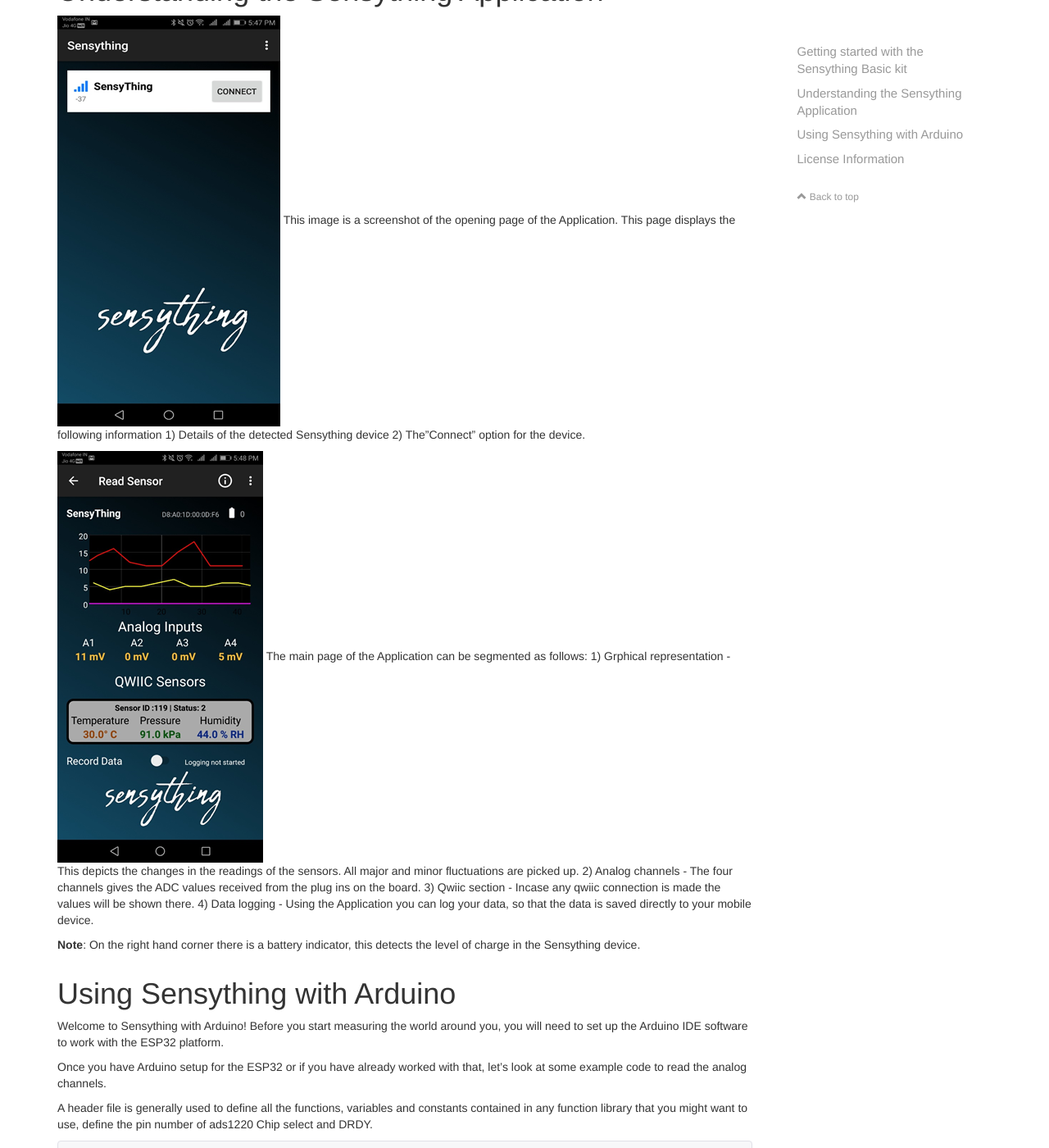
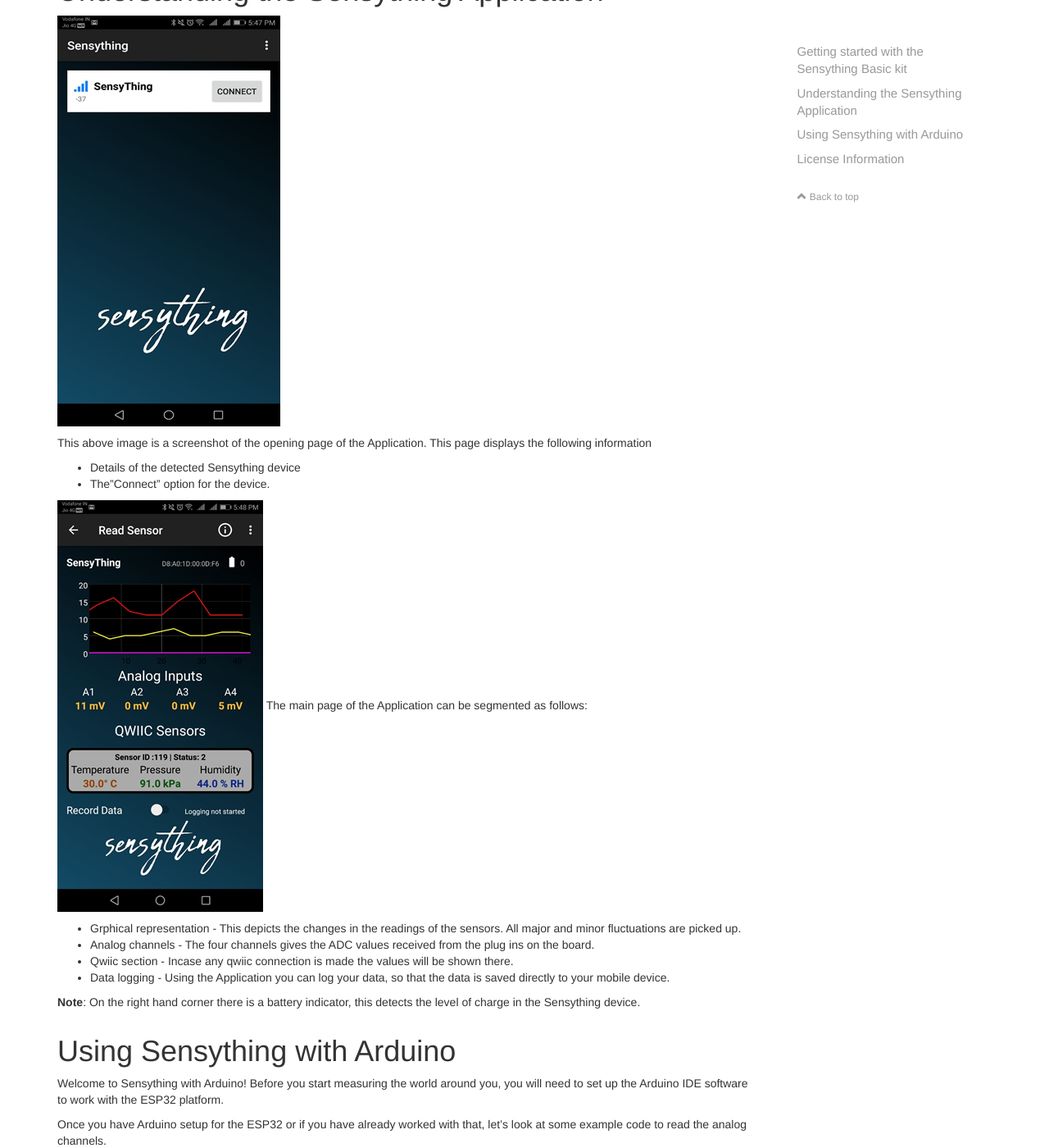
Before and after one commit to Protocentral/protocentral_sensything, a Jekyll site: the page built from docs/index.md, in a window 1280 px wide and 1400 px high, scrolled down 3627 px. Shown: the whole window at 82% size. Built offline with Jekyll 4.4.1, drawn with Linux system fonts in a browser that asks for light colours; nearby versions of some CDN libraries; comment, search, counter and statistics services are not loaded; our own code applies the rules of GitHub Pages for plain Markdown files.

Commit message:
Update index.md

```diff
--- a/docs/index.md
+++ b/docs/index.md
@@ -55,16 +55,17 @@
 # Understanding the Sensything Application
 
 ![sensything_app_1](images//sensything_app_1.png)
-This image is a screenshot of the opening page of the Application. This page displays the following information
-1) Details of the detected Sensything device
-2) The"Connect" option for the device.
+
+This above image is a screenshot of the opening page of the Application. This page displays the following information
+* Details of the detected Sensything device
+* The"Connect" option for the device.
 
 ![sensything_app_2](images//sensything_app_2.png)
 The main page of the Application can be segmented as follows:
-1) Grphical representation - This depicts the changes in the readings of the sensors. All major and minor fluctuations are picked up.
-2) Analog channels - The four channels gives the ADC values received from the plug ins on the board.
-3) Qwiic section - Incase any qwiic connection is made the values will be shown there.
-4) Data logging - Using the Application you can log your data, so that the data is saved directly to your mobile device.
+* Grphical representation - This depicts the changes in the readings of the sensors. All major and minor fluctuations are picked up.
+* Analog channels - The four channels gives the ADC values received from the plug ins on the board.
+* Qwiic section - Incase any qwiic connection is made the values will be shown there.
+* Data logging - Using the Application you can log your data, so that the data is saved directly to your mobile device.
 
 **Note**: On the right hand corner there is a battery indicator, this detects the level of charge in the Sensything device.
 
```
